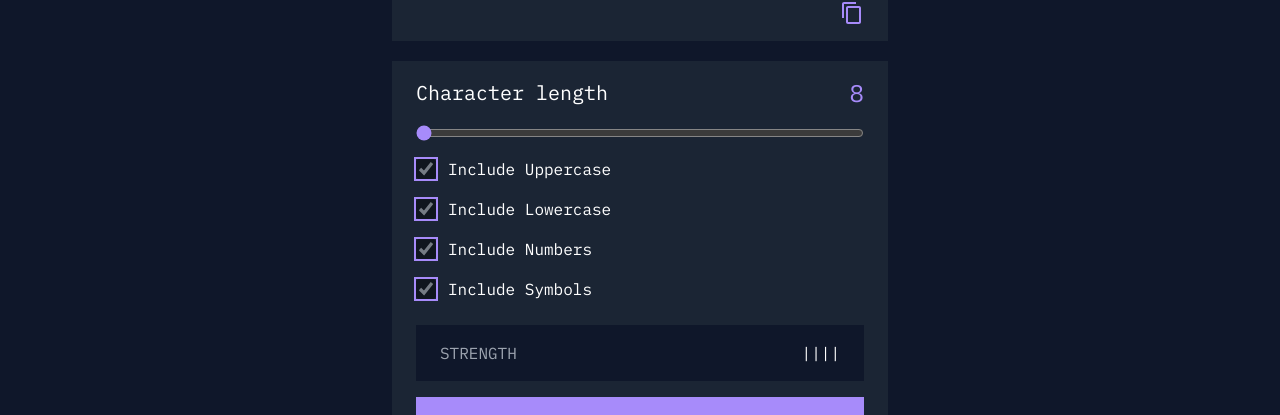
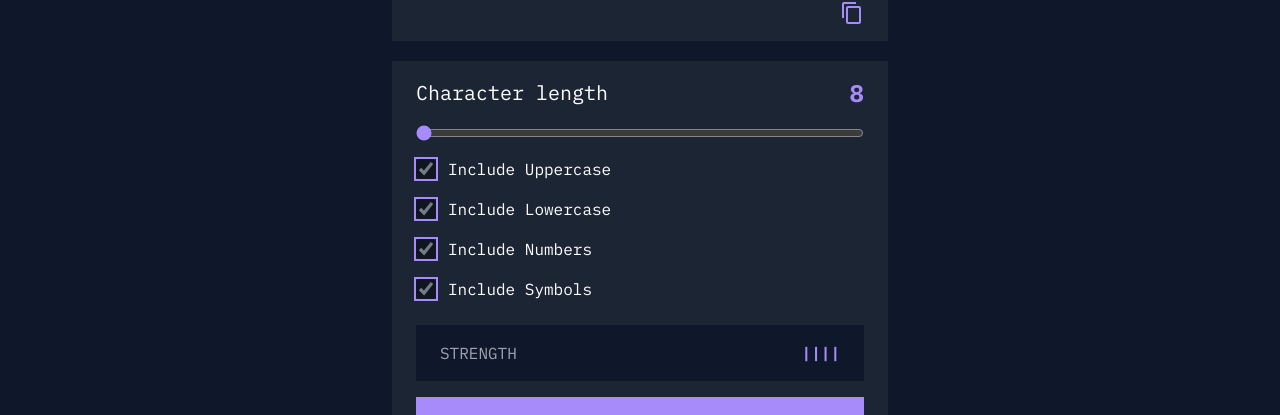
Before and after one commit to BorisKlco/react.frontend-mentor, a React (Vite) app in the folder apps/: page /psw in a window 1280 px wide. Shown: the part 240-655 px from the top of the page. Built offline with nearby package versions, Linux system fonts and the light colour scheme.

Commit message:
pswGenerator Done

```diff
--- a/apps/src/routes/psw/psw.tsx
+++ b/apps/src/routes/psw/psw.tsx
@@ -16,14 +16,24 @@ export default function PswGenerator() {
     sym: true,
   });
 
+  //Password Strength counter
+  const str = Object.keys(sett).filter((item) => sett[item] == true);
+  const strDisplay = [];
+  for (let i = 0; i < 4; i++) {
+    if (str.length > i) {
+      strDisplay.push(<p className="text-violet-400">|</p>);
+    } else {
+      strDisplay.push(<p className="text-gray-600">|</p>);
+    }
+  }
+
   const handleCopyPsw = () => {
     navigator.clipboard.writeText(psw);
   };
 
   const handleGenerate = () => {
     //User choice control
-    const empty = Object.keys(sett).filter((item) => sett[item] != false);
-    if (!empty.length) {
+    if (!str.length) {
       return setPsw("Pick Setting");
     }
     //Generate password
@@ -63,7 +73,9 @@ export default function PswGenerator() {
         <div className="text-white px-6 py-4 bg-gray-800/80 select-none">
           <div className="flex items-center justify-between">
             <p className="text-xl">Character length</p>
-            <span className="text-violet-400 text-2xl">{userLen}</span>
+            <span className="text-violet-400 text-2xl font-bold">
+              {userLen}
+            </span>
           </div>
           <div className="flex flex-col gap-4 items-start mt-4">
             <input
@@ -101,7 +113,7 @@ export default function PswGenerator() {
           </div>
           <div className="flex justify-between w-full px-6 py-4 mt-6 bg-slate-900">
             <h1 className="text-gray-400">STRENGTH</h1>
-            <span>||||</span>
+            <span className="flex items-center font-bold">{strDisplay}</span>
           </div>
           <button
             onClick={handleGenerate}
```
